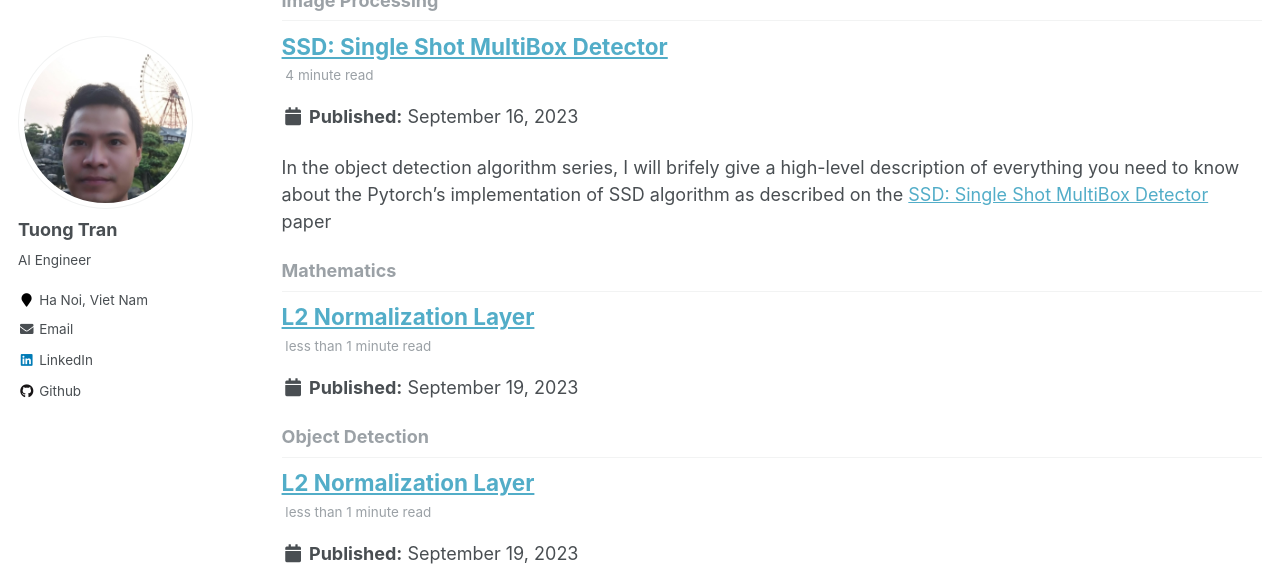
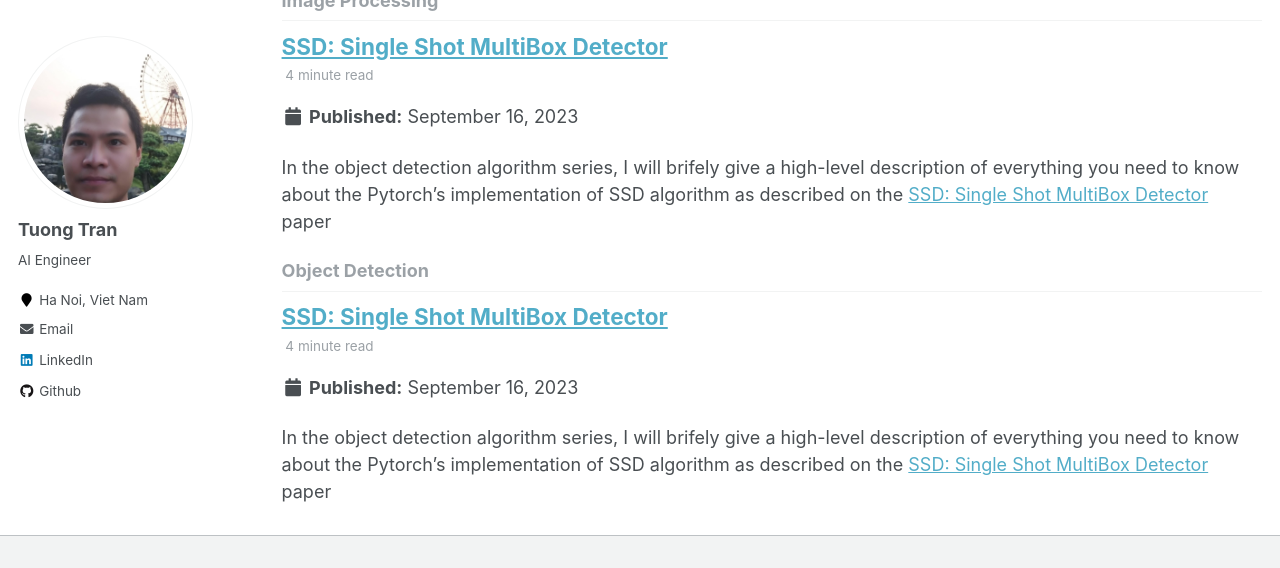
Before and after one commit to tuongtranngoc/tuongtranngoc.github.io, a Jekyll site: the page built from _pages/tag-archive.html, in a window 1280 px wide and 900 px high, scrolled down 723 px, cut to the strip 0-568 px from the top of the window. Built offline with Jekyll 4.4.1, drawn with Linux system fonts in a browser that asks for light colours.

Commit message:
update: post/ssd

```diff
--- a/_config.yml
+++ b/_config.yml
@@ -95,13 +95,13 @@
   flickr           :
   facebook         :
   foursquare       :
-  github           : "https://github.com/tuongtranngoc"
+  github           : "tuongtranngoc"
   google_plus      :
   keybase          :
   instagram        :
   impactstory      : #"https://profiles.impactstory.org/u/xxxx-xxxx-xxxx-xxxx"
   lastfm           :
-  linkedin         : "https://www.linkedin.com/in/tuong-tran-ngoc-885482154/"
+  linkedin         : "tuong-tran-ngoc-885482154"
   orcid            :
   pinterest        :
   soundcloud       :
--- a/_posts/2023-09-19-l2-norm-layer.md
+++ /dev/null
@@ -1,8 +0,0 @@
----
-title: 'L2 Normalization Layer'
-date: 2023-09-19
-permalink: /posts/2023/l2_norm_layer/
-tags:
-  - Mathematics
-  - Object Detection
----
```
Also changed, not shown: _posts/2023-09-21-best-iou-loss.md (deleted).
